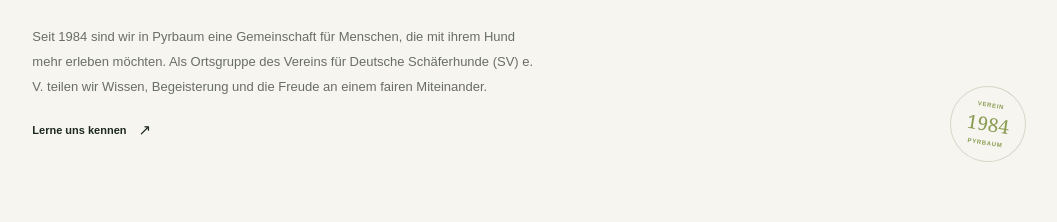
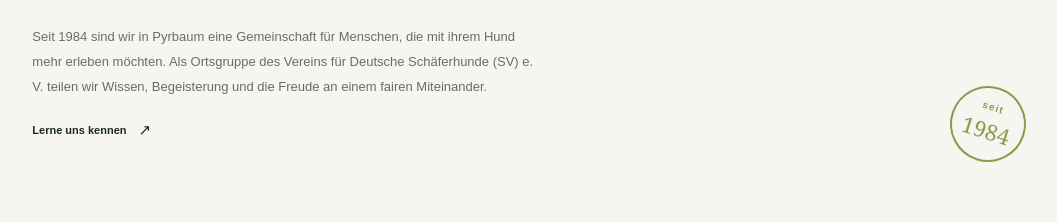
Before and after one commit to tanjakruegerbgt/website-svog-pyrbaum, a website: page index.html in a window 1280 px wide. Shown: the part 937-1159 px from the top of the page, without its empty margins (111-1168 px from the left). Drawn offline with Linux system fonts and the light colour scheme.

Commit message:
🎨 CSS-Styles für die Intro-Sektion aktualisiert: Rahmenstärke und Schriftgrößen angepasst, Textinhalt geändert.

```diff
--- a/index.css
+++ b/index.css
@@ -210,7 +210,7 @@ h2 em {
 }
 .intro-stamp {
   color: #899c50;
-  border: 1px solid #d5d9c8;
+  border: 2px solid #899c50;
   border-radius: 50%;
   flex-direction: column;
   justify-content: center;
@@ -221,17 +221,17 @@ h2 em {
   position: absolute;
   bottom: 63px;
   right: 11.2%;
-  transform: rotate(9deg);
+  transform: rotate(18deg);
 }
 .intro-stamp span {
   letter-spacing: 0.12em;
-  font-size: 6px;
+  font-size: 10px;
   font-weight: 700;
 }
 .intro-stamp strong {
   margin: 3px 0;
   font-family: Georgia, serif;
-  font-size: 19px;
+  font-size: 22px;
   font-weight: 400;
 }
 .offer {
--- a/index.html
+++ b/index.html
@@ -69,8 +69,8 @@
             >Lerne uns kennen <span aria-hidden="true">↗</span></a
           >
         </div>
-        <div class="intro-stamp" aria-label="Verein seit 1984">
-          <span>VEREIN</span><strong>1984</strong><span>PYRBAUM</span>
+        <div class="intro-stamp">
+          <span>seit</span> <strong>1984</strong>
         </div>
       </section>
       <section class="offer section-wrap" id="angebot">
```
